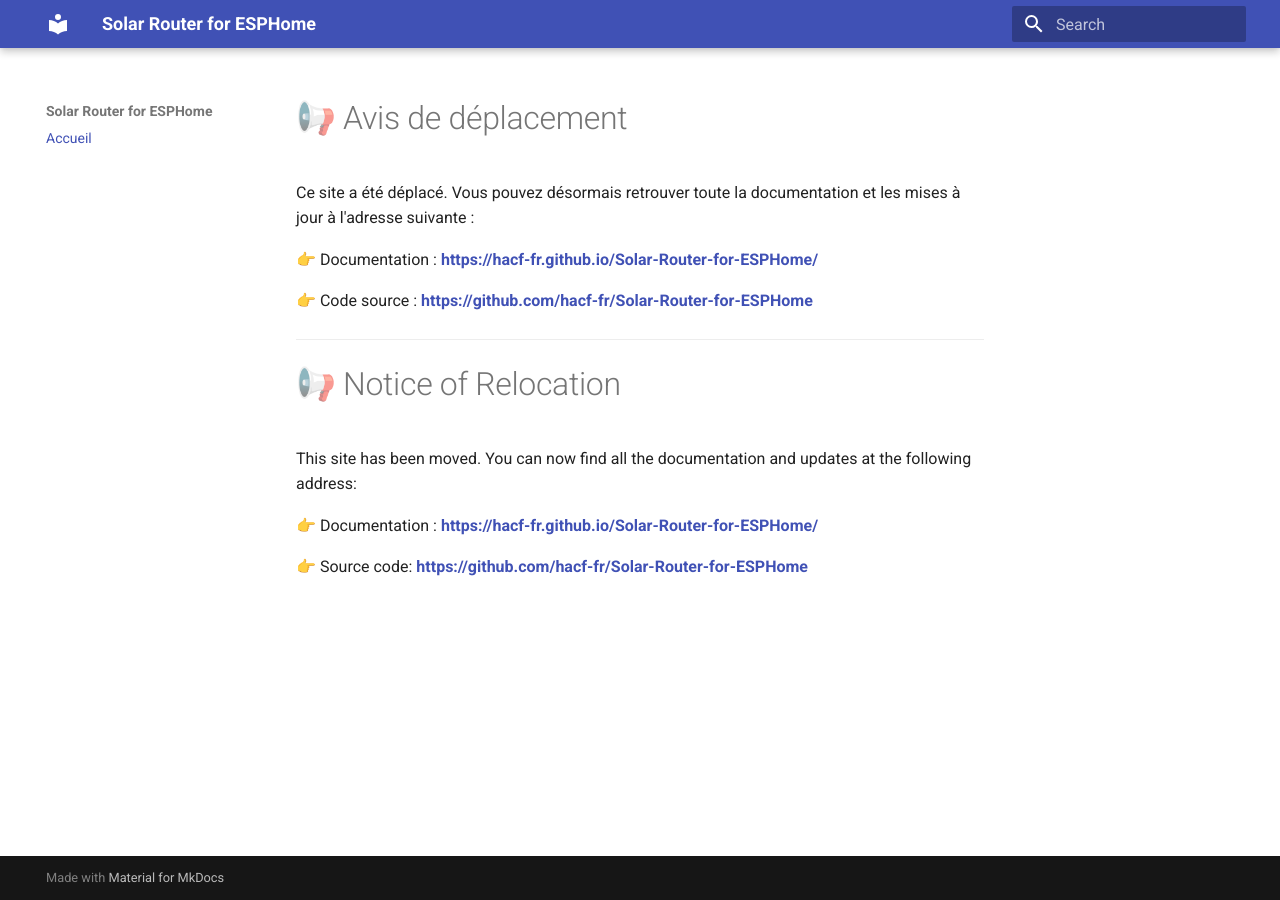
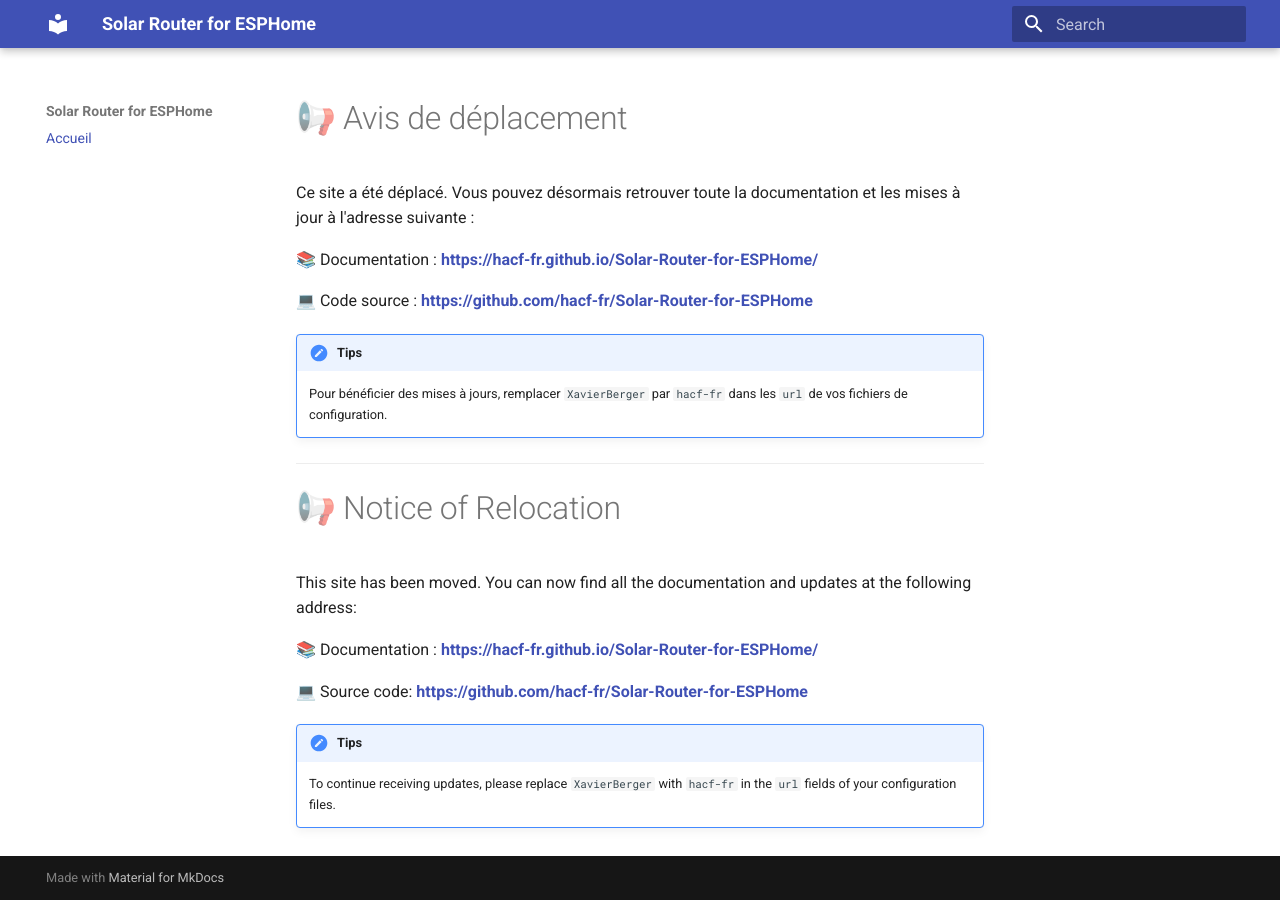
Before and after one commit to XavierBerger/Solar-Router-for-ESPHome, an MkDocs documentation site: the page built from docs/index.md, in a window 1280 px wide. Built offline with MkDocs 1.6.1 and Material for MkDocs 9.7.7, drawn with Linux system fonts in a browser that asks for light colours.

```diff
--- a/docs/index.md
+++ b/docs/index.md
@@ -2,9 +2,12 @@
 
 Ce site a été déplacé. Vous pouvez désormais retrouver toute la documentation et les mises à jour à l'adresse suivante :
 
-👉 Documentation : **[https://hacf-fr.github.io/Solar-Router-for-ESPHome/](https://hacf-fr.github.io/Solar-Router-for-ESPHome/)**
+📚 Documentation : **[https://hacf-fr.github.io/Solar-Router-for-ESPHome/](https://hacf-fr.github.io/Solar-Router-for-ESPHome/)**
 
-👉 Code source : **[https://github.com/hacf-fr/Solar-Router-for-ESPHome](https://github.com/hacf-fr/Solar-Router-for-ESPHome)**
+💻 Code source : **[https://github.com/hacf-fr/Solar-Router-for-ESPHome](https://github.com/hacf-fr/Solar-Router-for-ESPHome)**
+
+!!! tips
+    Pour bénéficier des mises à jours, remplacer `XavierBerger` par `hacf-fr` dans les `url` de vos fichiers de configuration.
 
 ---
 
@@ -12,6 +15,9 @@ Ce site a été déplacé. Vous pouvez désormais retrouver toute la documentati
 
 This site has been moved. You can now find all the documentation and updates at the following address:
 
-👉 Documentation : **[https://hacf-fr.github.io/Solar-Router-for-ESPHome/](https://hacf-fr.github.io/Solar-Router-for-ESPHome/)**
+📚 Documentation : **[https://hacf-fr.github.io/Solar-Router-for-ESPHome/](https://hacf-fr.github.io/Solar-Router-for-ESPHome/)**
 
-👉 Source code: **[https://github.com/hacf-fr/Solar-Router-for-ESPHome](https://github.com/hacf-fr/Solar-Router-for-ESPHome)**
+💻 Source code: **[https://github.com/hacf-fr/Solar-Router-for-ESPHome](https://github.com/hacf-fr/Solar-Router-for-ESPHome)**
+
+!!! tips
+    To continue receiving updates, please replace `XavierBerger` with `hacf-fr` in the `url` fields of your configuration files.
--- a/mkdocs.yml
+++ b/mkdocs.yml
@@ -2,7 +2,10 @@ site_name: Solar Router for ESPHome
 site_url: https://hacf-fr.github.io/Solar-Router-for-ESPHome
 
 theme:
-  name: material # Le thème "material" est propre et moderne
+  name: material
 
 nav:
   - Accueil: index.md
+
+markdown_extensions:
+  - admonition
```
Also changed, not shown: README.md (+21 -2 lines).
